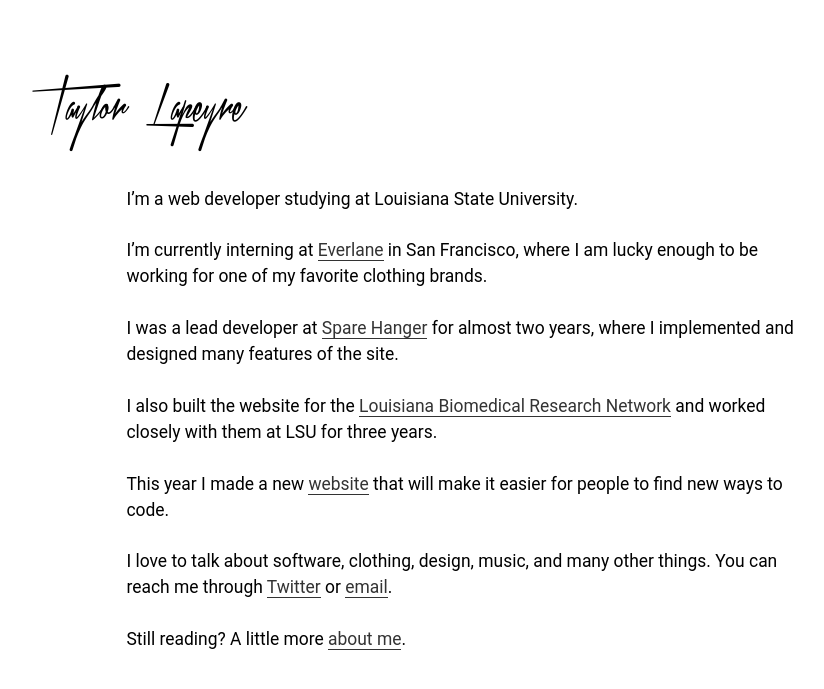
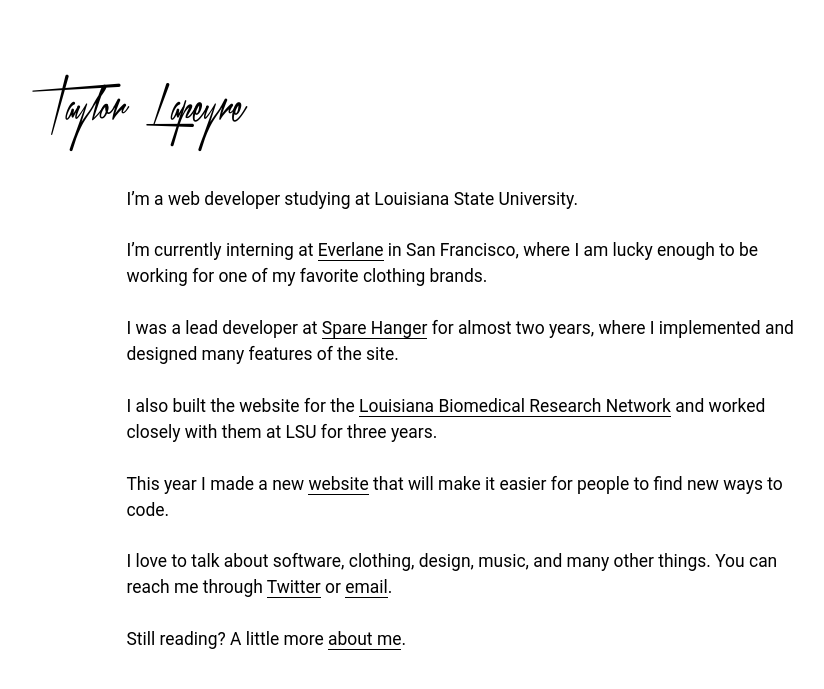
Before and after one commit to taylorlapeyre/taylorlapeyre.github.io, a Jekyll site: the page built from index.md, in a window 1280 px wide. Shown: the top 689 px of the page, without its empty margins (166-990 px from the left). Built offline with Jekyll 4.4.1, drawn with Linux system fonts in a browser that asks for light colours; some web fonts are replaced.

Commit message:
Update style.css

```diff
--- a/assets/css/style.css
+++ b/assets/css/style.css
@@ -13,9 +13,9 @@
 }
 
 a, a:hover {
-  color: #333;
+  color: #000;
   text-decoration: none;
-  border-bottom: 1px solid #333;
+  border-bottom: 1px solid #000;
 }
 
 header {
```
